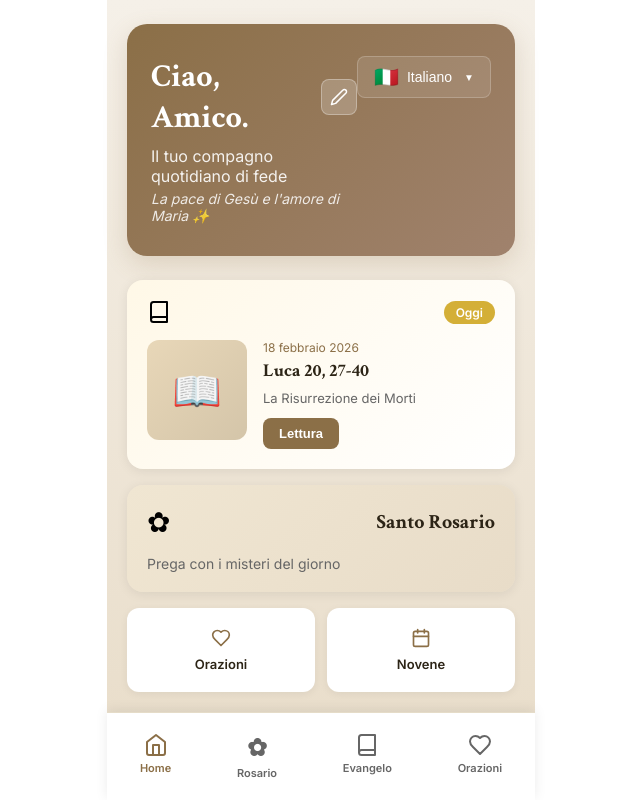
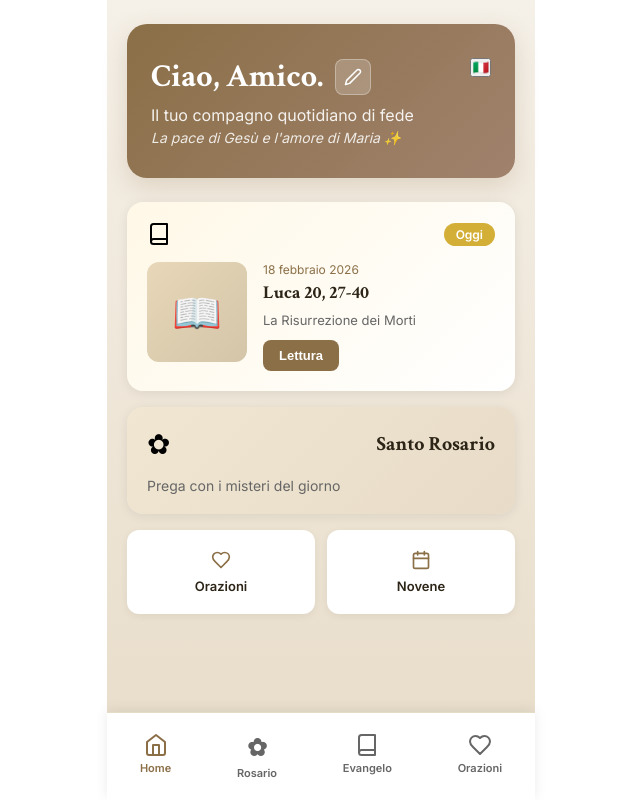
Before and after one commit to talescor-spec/mappa-cattolico, a React (Vite) app: page / in a window 1280 px wide. Shown: the whole page, without its empty margins (319-959 px from the left). Built offline with nearby package versions, Linux system fonts and the light colour scheme.

Commit message:
Update LanguageSelector.jsx

```diff
--- a/src/components/LanguageSelector.jsx
+++ b/src/components/LanguageSelector.jsx
@@ -1,136 +1,59 @@
-// src/components/LanguageSelector.jsx
-import React, { useState } from 'react';
+// src/components/LanguageSelector.jsx - VERSÃO MINIMALISTA
+import React, { useState, useRef, useEffect } from 'react';
 import { useLanguage } from '../contexts/LanguageContext';
 
 const LanguageSelector = () => {
   const { language, changeLanguage } = useLanguage();
   const [isOpen, setIsOpen] = useState(false);
+  const dropdownRef = useRef(null);
 
-  const languages = [
-    { code: 'it', name: 'Italiano', flag: '🇮🇹' },
-    { code: 'en', name: 'English', flag: '🇺🇸' },
-    { code: 'pt', name: 'Português', flag: '🇧🇷' }
-  ];
+  const languages = {
+    it: { flag: '🇮🇹', name: 'Italiano' },
+    en: { flag: '🇺🇸', name: 'English' },
+    pt: { flag: '🇧🇷', name: 'Português' }
+  };
 
-  const currentLang = languages.find(l => l.code === language);
+  useEffect(() => {
+    const handleClickOutside = (event) => {
+      if (dropdownRef.current && !dropdownRef.current.contains(event.target)) {
+        setIsOpen(false);
+      }
+    };
 
-  const handleSelect = (code) => {
-    changeLanguage(code);
+    document.addEventListener('mousedown', handleClickOutside);
+    return () => document.removeEventListener('mousedown', handleClickOutside);
+  }, []);
+
+  const handleSelect = (lang) => {
+    changeLanguage(lang);
     setIsOpen(false);
   };
 
   return (
-    <div style={styles.container}>
+    <div className="language-selector-mini" ref={dropdownRef}>
       <button
+        className="language-button-mini"
         onClick={() => setIsOpen(!isOpen)}
-        style={styles.button}
+        aria-label="Selecionar idioma"
       >
-        <span style={styles.flag}>{currentLang.flag}</span>
-        <span style={styles.name}>{currentLang.name}</span>
-        <span style={styles.arrow}>{isOpen ? '▲' : '▼'}</span>
+        <span className="flag-large">{languages[language].flag}</span>
       </button>
 
       {isOpen && (
-        <div style={styles.dropdown}>
-          {languages.map(lang => (
+        <div className="language-dropdown-mini">
+          {Object.entries(languages).map(([code, { flag, name }]) => (
             <button
-              key={lang.code}
-              onClick={() => handleSelect(lang.code)}
-              style={{
-                ...styles.option,
-                ...(language === lang.code ? styles.optionActive : {})
-              }}
+              key={code}
+              className={`language-option-mini ${code === language ? 'active' : ''}`}
+              onClick={() => handleSelect(code)}
             >
-              <span style={styles.flag}>{lang.flag}</span>
-              <span>{lang.name}</span>
-              {language === lang.code && (
-                <span style={styles.check}>✓</span>
-              )}
+              <span className="flag-mini">{flag}</span>
             </button>
           ))}
         </div>
-      )}
-
-      {isOpen && (
-        <div
-          style={styles.overlay}
-          onClick={() => setIsOpen(false)}
-        />
       )}
     </div>
   );
 };
 
-const styles = {
-  container: {
-    position: 'relative',
-    zIndex: 1000,
-  },
-  button: {
-    display: 'flex',
-    alignItems: 'center',
-    gap: '8px',
-    padding: '8px 16px',
-    backgroundColor: 'rgba(255, 255, 255, 0.1)',
-    border: '1px solid rgba(255, 255, 255, 0.2)',
-    borderRadius: '8px',
-    color: 'white',
-    cursor: 'pointer',
-    fontSize: '14px',
-    fontWeight: '500',
-    transition: 'all 0.2s ease',
-  },
-  flag: {
-    fontSize: '20px',
-  },
-  name: {
-    fontSize: '14px',
-  },
-  arrow: {
-    fontSize: '10px',
-    marginLeft: '4px',
-  },
-  dropdown: {
-    position: 'absolute',
-    top: '100%',
-    right: 0,
-    marginTop: '8px',
-    backgroundColor: 'white',
-    borderRadius: '12px',
-    boxShadow: '0 8px 24px rgba(0, 0, 0, 0.15)',
-    overflow: 'hidden',
-    minWidth: '180px',
-  },
-  option: {
-    display: 'flex',
-    alignItems: 'center',
-    gap: '12px',
-    width: '100%',
-    padding: '12px 16px',
-    backgroundColor: 'white',
-    border: 'none',
-    cursor: 'pointer',
-    fontSize: '14px',
-    color: '#333',
-    transition: 'all 0.2s ease',
-    textAlign: 'left',
-  },
-  optionActive: {
-    backgroundColor: '#f0f0f0',
-  },
-  check: {
-    marginLeft: 'auto',
-    color: '#4CAF50',
-    fontWeight: 'bold',
-  },
-  overlay: {
-    position: 'fixed',
-    top: 0,
-    left: 0,
-    right: 0,
-    bottom: 0,
-    zIndex: -1,
-  }
-};
-
 export default LanguageSelector;
```
